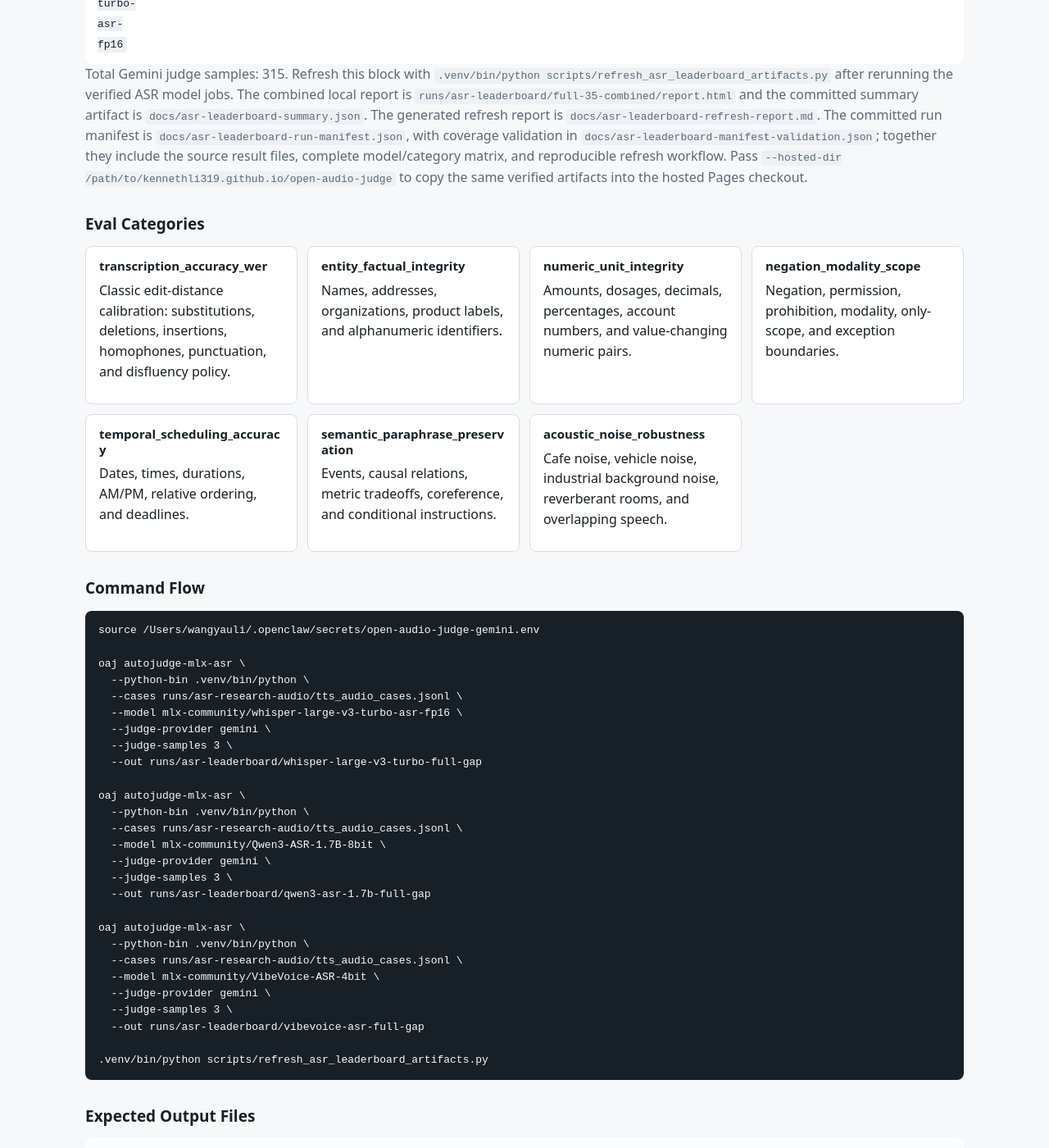
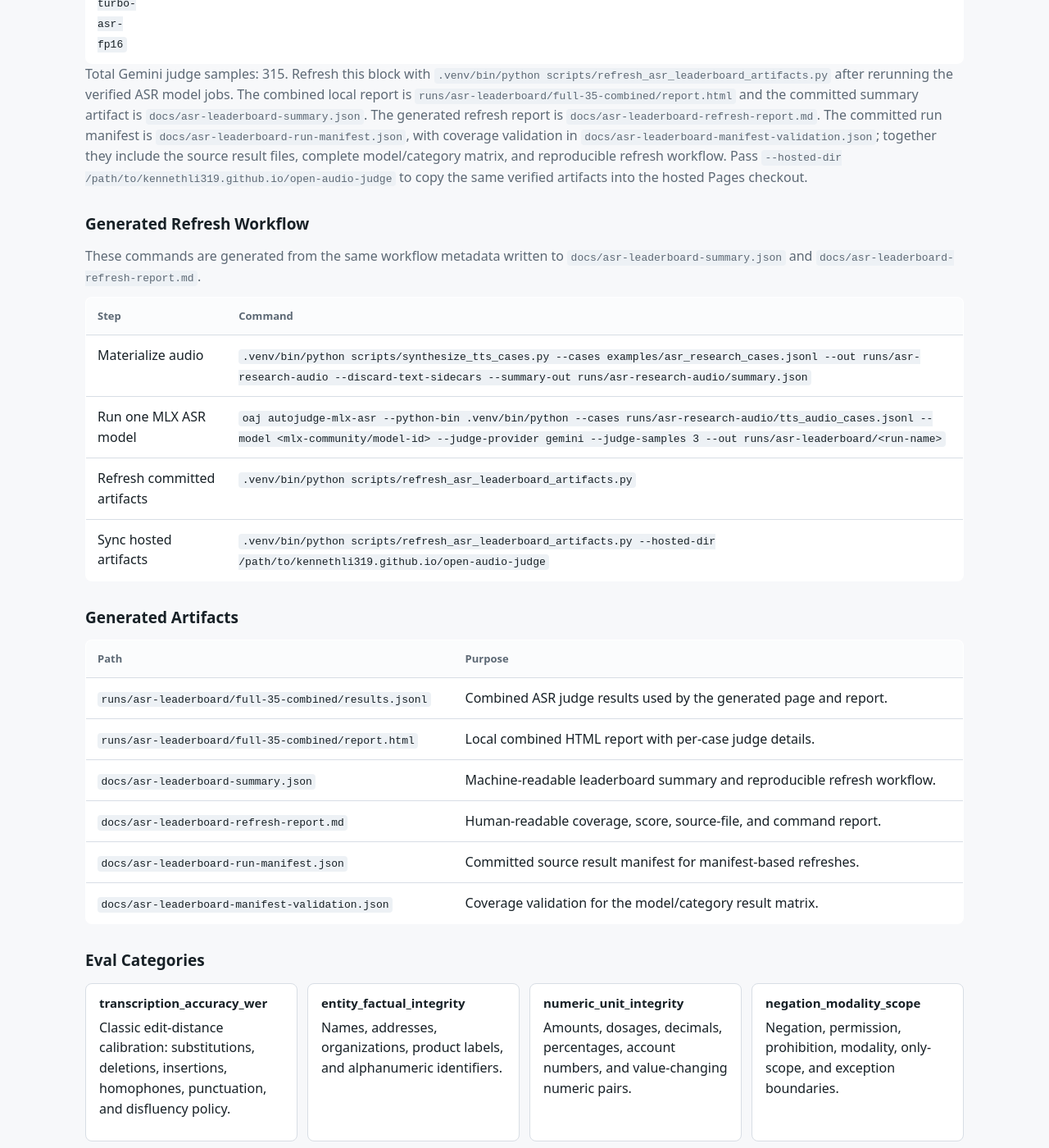
Before and after one commit to kennethli319/kennethli319.github.io, a Jekyll site: the page open-audio-judge/asr-leaderboard-demo.html, which Jekyll copies as it is, in a window 1280 px wide and 1400 px high, scrolled down 1791 px. Shown: the whole window at 82% size. Built offline with Jekyll 4.4.1, drawn with Linux system fonts in a browser that asks for light colours.

Commit message:
Update hosted ASR leaderboard workflow

```diff
--- a/open-audio-judge/asr-leaderboard-demo.html
+++ b/open-audio-judge/asr-leaderboard-demo.html
@@ -170,6 +170,31 @@
       </tbody>
     </table>
     <p class="muted">Total Gemini judge samples: 315. Refresh this block with <code>.venv/bin/python scripts/refresh_asr_leaderboard_artifacts.py</code> after rerunning the verified ASR model jobs. The combined local report is <code>runs/asr-leaderboard/full-35-combined/report.html</code> and the committed summary artifact is <code>docs/asr-leaderboard-summary.json</code>. The generated refresh report is <code>docs/asr-leaderboard-refresh-report.md</code>. The committed run manifest is <code>docs/asr-leaderboard-run-manifest.json</code>, with coverage validation in <code>docs/asr-leaderboard-manifest-validation.json</code>; together they include the source result files, complete model/category matrix, and reproducible refresh workflow. Pass <code>--hosted-dir /path/to/kennethli319.github.io/open-audio-judge</code> to copy the same verified artifacts into the hosted Pages checkout.</p>
+
+    <h2>Generated Refresh Workflow</h2>
+    <p class="muted">These commands are generated from the same workflow metadata written to <code>docs/asr-leaderboard-summary.json</code> and <code>docs/asr-leaderboard-refresh-report.md</code>.</p>
+    <table>
+      <thead><tr><th>Step</th><th>Command</th></tr></thead>
+      <tbody>
+        <tr><td>Materialize audio</td><td><code>.venv/bin/python scripts/synthesize_tts_cases.py --cases examples/asr_research_cases.jsonl --out runs/asr-research-audio --discard-text-sidecars --summary-out runs/asr-research-audio/summary.json</code></td></tr>
+        <tr><td>Run one MLX ASR model</td><td><code>oaj autojudge-mlx-asr --python-bin .venv/bin/python --cases runs/asr-research-audio/tts_audio_cases.jsonl --model &lt;mlx-community/model-id&gt; --judge-provider gemini --judge-samples 3 --out runs/asr-leaderboard/&lt;run-name&gt;</code></td></tr>
+        <tr><td>Refresh committed artifacts</td><td><code>.venv/bin/python scripts/refresh_asr_leaderboard_artifacts.py</code></td></tr>
+        <tr><td>Sync hosted artifacts</td><td><code>.venv/bin/python scripts/refresh_asr_leaderboard_artifacts.py --hosted-dir /path/to/kennethli319.github.io/open-audio-judge</code></td></tr>
+      </tbody>
+    </table>
+
+    <h2>Generated Artifacts</h2>
+    <table>
+      <thead><tr><th>Path</th><th>Purpose</th></tr></thead>
+      <tbody>
+        <tr><td><code>runs/asr-leaderboard/full-35-combined/results.jsonl</code></td><td>Combined ASR judge results used by the generated page and report.</td></tr>
+        <tr><td><code>runs/asr-leaderboard/full-35-combined/report.html</code></td><td>Local combined HTML report with per-case judge details.</td></tr>
+        <tr><td><code>docs/asr-leaderboard-summary.json</code></td><td>Machine-readable leaderboard summary and reproducible refresh workflow.</td></tr>
+        <tr><td><code>docs/asr-leaderboard-refresh-report.md</code></td><td>Human-readable coverage, score, source-file, and command report.</td></tr>
+        <tr><td><code>docs/asr-leaderboard-run-manifest.json</code></td><td>Committed source result manifest for manifest-based refreshes.</td></tr>
+        <tr><td><code>docs/asr-leaderboard-manifest-validation.json</code></td><td>Coverage validation for the model/category result matrix.</td></tr>
+      </tbody>
+    </table>
 <!-- ASR_LEADERBOARD_GENERATED_END -->
 
     <h2>Eval Categories</h2>
```
